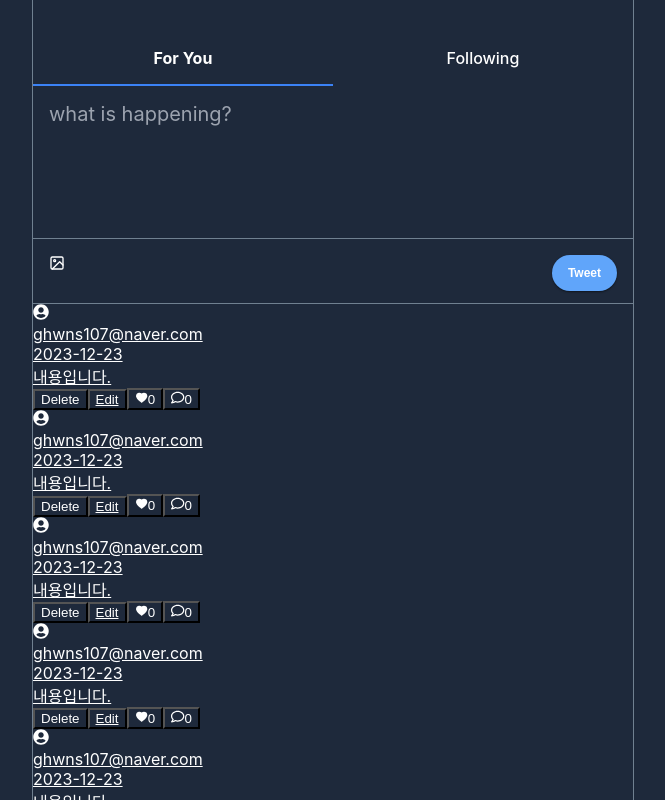
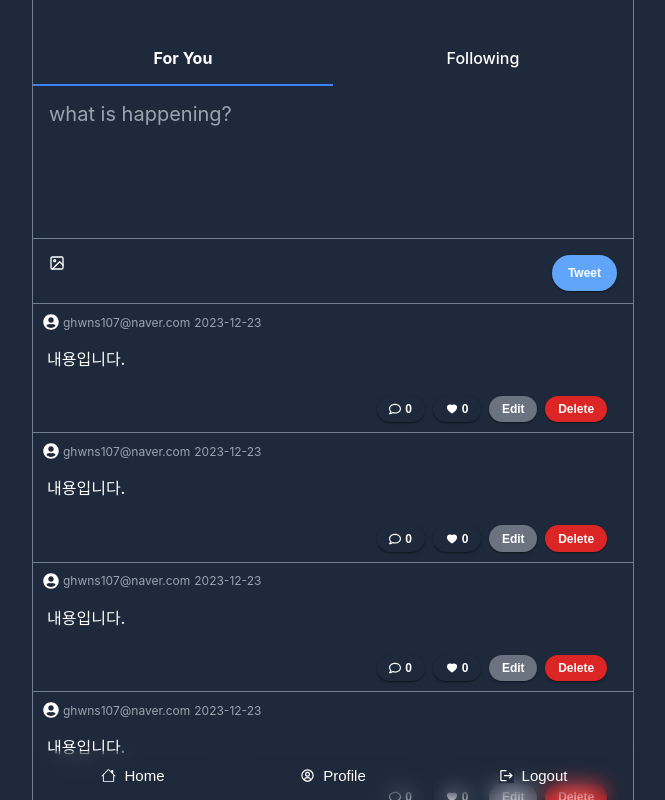
Before and after one commit to HOJOON07/Sayit, a React (Create React App) app: page / in a window 1280 px wide. Shown: the top 800 px of the page, without its empty margins (307-972 px from the left). Built offline with nearby package versions, Linux system fonts and the light colour scheme.

Commit message:
기본적인 스타일링 구현

```diff
--- a/src/conponents/Layout.tsx
+++ b/src/conponents/Layout.tsx
@@ -1,11 +1,17 @@
 import React from "react";
+import MenuList from "./MenuList";
 
 interface LayoutProps {
   children: React.ReactNode;
 }
 
 const Layout = ({ children }: LayoutProps) => {
-  return <div className="layout">{children}</div>;
+  return (
+    <div className="layout">
+      {children}
+      <MenuList></MenuList>
+    </div>
+  );
 };
 
 export default Layout;
--- /dev/null
+++ b/src/conponents/MenuList.tsx
@@ -0,0 +1,29 @@
+import { useNavigate } from "react-router-dom";
+import { BsHouse } from "react-icons/bs";
+import { MdLogout } from "react-icons/md";
+import { BiUserCircle } from "react-icons/bi";
+
+const MenuList = () => {
+  const navigate = useNavigate();
+
+  return (
+    <div className="footer">
+      <div className="footer_grid">
+        <button type="button" onClick={() => navigate("/")}>
+          <BsHouse />
+          Home
+        </button>
+        <button type="button" onClick={() => navigate("/profile")}>
+          <BiUserCircle />
+          Profile
+        </button>
+        <button type="button" onClick={() => navigate("/")}>
+          <MdLogout />
+          Logout
+        </button>
+      </div>
+    </div>
+  );
+};
+
+export default MenuList;
--- /dev/null
+++ b/src/conponents/posts/PostBox.tsx
@@ -0,0 +1,58 @@
+import { AiFillHeart } from "react-icons/ai";
+import { FaRegComment, FaUserCircle } from "react-icons/fa";
+import { Link } from "react-router-dom";
+import { PostProps } from "../../pages/Home/homePage";
+
+interface PostBoxProps {
+  post: PostProps;
+}
+// export const text = ({ post }: { post: PostProps }) => {};
+// 위에 프롭스 타입선언과 아래는 같다. 아래는 단지 컴포넌트에서 인터페이스를 한번 더 선언해준 것.
+const PostBox = ({ post }: PostBoxProps) => {
+  const handleDelete = () => {};
+  return (
+    <div className="post_box" key={post.id}>
+      <Link to={`/posts/${post?.id}`}>
+        <div className="post_box-profile">
+          <div className="post_flex">
+            {post?.profileUrl ? (
+              <img
+                src={post?.profileUrl}
+                alt="profile"
+                className="post_box-profile-img"
+              />
+            ) : (
+              <FaUserCircle className="post_box-profile-icon" />
+            )}
+            <div className="post_email">{post?.email}</div>
+            <div className="post_createdAt">{post?.createdAt}</div>
+          </div>
+          <div className="post_box-content">{post?.content}</div>
+        </div>
+      </Link>
+      <div className="post_box-footer">
+        {/* post.uid === user.uid 일때 */}
+        <>
+          <button type="button" className="post_delete" onClick={handleDelete}>
+            Delete
+          </button>
+        </>
+        <>
+          <button type="button" className="post_edit">
+            <Link to={`/posts/edit/${post?.id}`}>Edit</Link>
+          </button>
+        </>
+        <button type="button" className="post_likes">
+          <AiFillHeart></AiFillHeart>
+          {post?.likeCount || 0}
+        </button>
+        <button type="button" className="post_comments">
+          <FaRegComment></FaRegComment>
+          {post?.comments?.length || 0}
+        </button>
+      </div>
+    </div>
+  );
+};
+
+export default PostBox;
--- /dev/null
+++ b/src/conponents/posts/PostForm.tsx
@@ -0,0 +1,32 @@
+import React from "react";
+import { FiImage } from "react-icons/fi";
+
+const PostForm = () => {
+  const handleFileUpload = () => {};
+  return (
+    <form className="post-form">
+      <textarea
+        className="post-form_textarea"
+        id="content"
+        name="content"
+        placeholder="what is happening?"
+        required
+      ></textarea>
+      <div className="post-form_submit-area">
+        <label htmlFor="file-input" className="post-form-file">
+          <FiImage className="post-form_file-icon"></FiImage>
+        </label>
+        <input
+          type="file"
+          name="file-input"
+          accept="image/*"
+          onChange={handleFileUpload}
+          className="hidden"
+        />
+        <input type="submit" value="Tweet" className="post-form_submit-btn" />
+      </div>
+    </form>
+  );
+};
+
+export default PostForm;
--- a/src/index.scss
+++ b/src/index.scss
@@ -7,8 +7,10 @@ $border: #708090;
 $primaryColor: #60a5fa;
 $grayText: #9ca3af;
 $activeBorder: #3b82f6;
+$gray: #6b7280;
+$grayDark: #4c515b;
 $danger: #dc2626;
-$gray: #6b7280;
+$dangerDark: #dc262683;
 
 //전체 레이아웃
 body {
@@ -30,6 +32,38 @@ body {
   border-left: 1px solid $border;
   border-right: 1px solid $border;
   min-height: 100vh;
+}
+
+// footer
+.footer {
+  position: fixed;
+  right: 0;
+  left: 0;
+  bottom: 0;
+  z-index: 10;
+  width: 100%;
+  max-width: 600px;
+  margin: 0 auto;
+  background-color: transparent;
+  color: $white;
+
+  &_grid {
+    display: grid;
+    grid-template-columns: repeat(3, minmax(0, 1fr));
+    background-color: transparent;
+
+    button {
+      border: none;
+      display: flex;
+      gap: 8px;
+      justify-content: center;
+      align-items: center;
+      font-size: 15px;
+      background-color: transparent;
+      padding: 16px 0px;
+      backdrop-filter: blur(10px);
+    }
+  }
 }
 
 .button {
@@ -121,3 +155,98 @@ body {
     background-color: $primaryColor;
   }
 }
+
+// Post 레이아웃
+.post {
+  padding-bottom: 40px;
+
+  &_flex {
+    display: flex;
+    gap: 4px;
+    align-items: center;
+  }
+
+  &_email,
+  &_createdAt {
+    font-size: 12px;
+    color: $grayText;
+  }
+
+  &_box {
+    padding: 10px;
+    border-bottom: 1px solid $border;
+
+    a {
+      text-decoration: none;
+    }
+
+    &_profile {
+      text-decoration: none;
+      padding: 0px 10px;
+
+      &-img,
+      &-icon {
+        width: 40px;
+        height: 40px;
+        border-radius: 50%;
+        margin-right: 10px;
+      }
+    }
+
+    &-content {
+      display: block;
+      font-weight: 500;
+      padding: 16px 4px;
+    }
+
+    &-footer {
+      padding: 0 16px;
+      margin-top: 10px;
+      font-weight: 14px;
+      display: flex;
+      gap: 8px;
+      flex-direction: row-reverse;
+
+      button {
+        @extend .button;
+
+        &.post_delete {
+          background-color: $danger;
+
+          &:hover,
+          &:focus {
+            background-color: $dangerDark;
+          }
+        }
+
+        &.post_edit {
+          background-color: $gray;
+
+          a {
+            // background-color: $gray;
+            background-color: transparent;
+            &:hover,
+            &:focus {
+              background-color: $grayDark;
+            }
+          }
+
+          &:hover,
+          &:focus {
+            background-color: $grayDark;
+          }
+        }
+
+        &.post_likes,
+        &.post_comments {
+          @extend .post_flex;
+
+          &:hover,
+          &:focus {
+            color: $gray;
+          }
+        }
+      }
+    }
+  }
+}
--- a/src/pages/Home/homePage.tsx
+++ b/src/pages/Home/homePage.tsx
@@ -1,9 +1,7 @@
-import { FiImage } from "react-icons/fi";
-import { FaUserCircle } from "react-icons/fa";
-import { Link } from "react-router-dom";
-import { AiFillHeart } from "react-icons/ai";
-import { FaRegComment } from "react-icons/fa";
-interface PostProps {
+import PostForm from "../../conponents/posts/PostForm";
+import PostBox from "../../conponents/posts/PostBox";
+
+export interface PostProps {
   id: string;
   email: string;
   content: string;
@@ -61,8 +59,6 @@ const posts: PostProps[] = [
 ];
 
 export default function HomePage() {
-  const handleFileUpload = () => {};
-
   const handleDelete = () => {};
   return (
     <div className="home">
@@ -71,75 +67,10 @@ export default function HomePage() {
         <div className="home_tab home_tab-active">For You</div>
         <div className="home_tab">Following</div>
       </div>
-      <form className="post-form">
-        <textarea
-          className="post-form_textarea"
-          id="content"
-          name="content"
-          placeholder="what is happening?"
-          required
-        ></textarea>
-        <div className="post-form_submit-area">
-          <label htmlFor="file-input" className="post-form-file">
-            <FiImage className="post-form_file-icon"></FiImage>
-          </label>
-          <input
-            type="file"
-            name="file-input"
-            accept="image/*"
-            onChange={handleFileUpload}
-            className="hidden"
-          />
-          <input type="submit" value="Tweet" className="post-form_submit-btn" />
-        </div>
-      </form>
+      <PostForm />
       <div className="post">
         {posts?.map((post) => (
-          <div className="post_box" key={post.id}>
-            <Link to={`/posts/${post.id}`}>
-              <div className="post_box-profile">
-                <div className="post_flex">
-                  {post?.profileUrl ? (
-                    <img
-                      src={post?.profileUrl}
-                      alt="profile"
-                      className="post_box-profile-img"
-                    />
-                  ) : (
-                    <FaUserCircle className="post_box-profile-icon" />
-                  )}
-                  <div className="post_email">{post?.email}</div>
-                  <div className="post_createdAt">{post?.createdAt}</div>
-                </div>
-                <div className="post_box-content">{post?.content}</div>
-              </div>
-            </Link>
-            <div className="post_box-footer">
-              {/* post.uid === user.uid 일때 */}
-              <>
-                <button
-                  type="button"
-                  className="post_delete"
-                  onClick={handleDelete}
-                >
-                  Delete
-                </button>
-              </>
-              <>
-                <button type="button" className="post_edit">
-                  <Link to={`/posts/edit/${post?.id}`}>Edit</Link>
-                </button>
-              </>
-              <button type="button" className="post_likes">
-                <AiFillHeart></AiFillHeart>
-                {post?.likeCount || 0}
-              </button>
-              <button type="button" className="post_comments">
-                <FaRegComment></FaRegComment>
-                {post?.comments?.length || 0}
-              </button>
-            </div>
-          </div>
+          <PostBox post={post} />
         ))}
       </div>
     </div>
```
